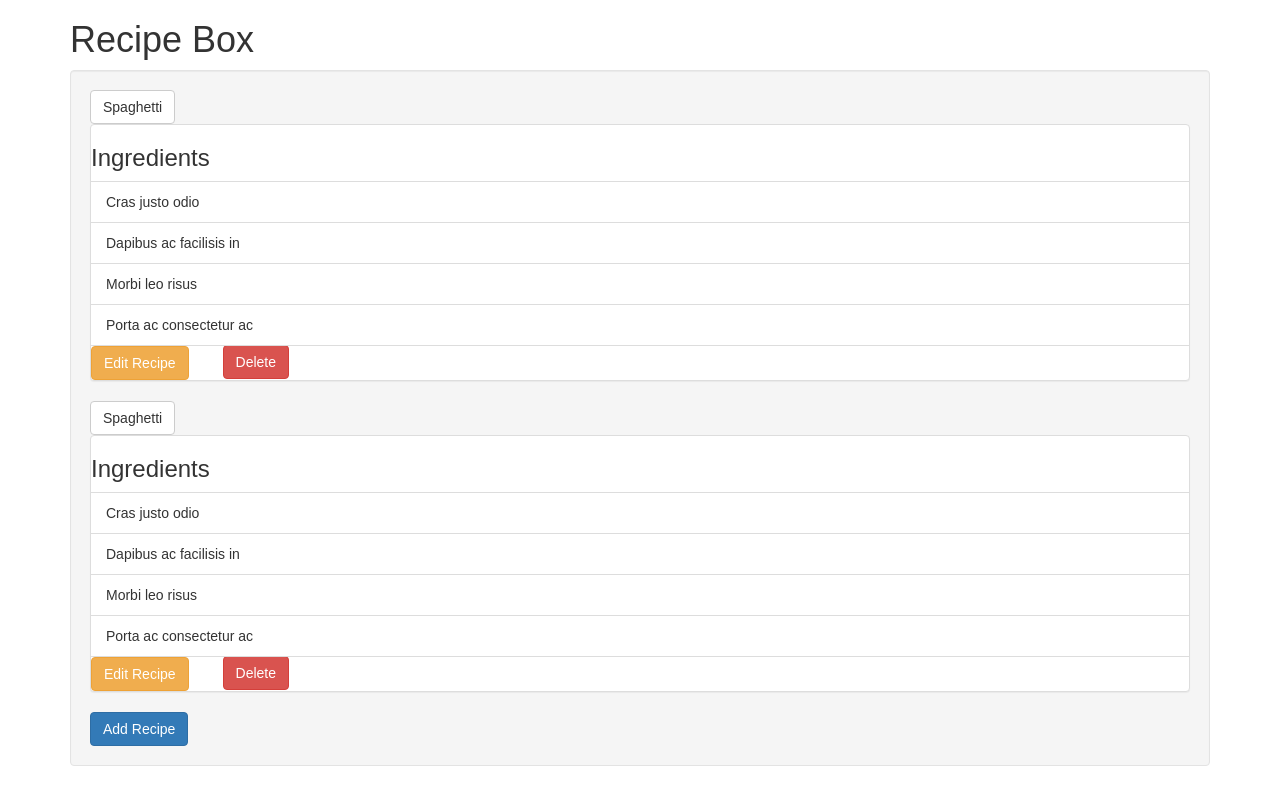
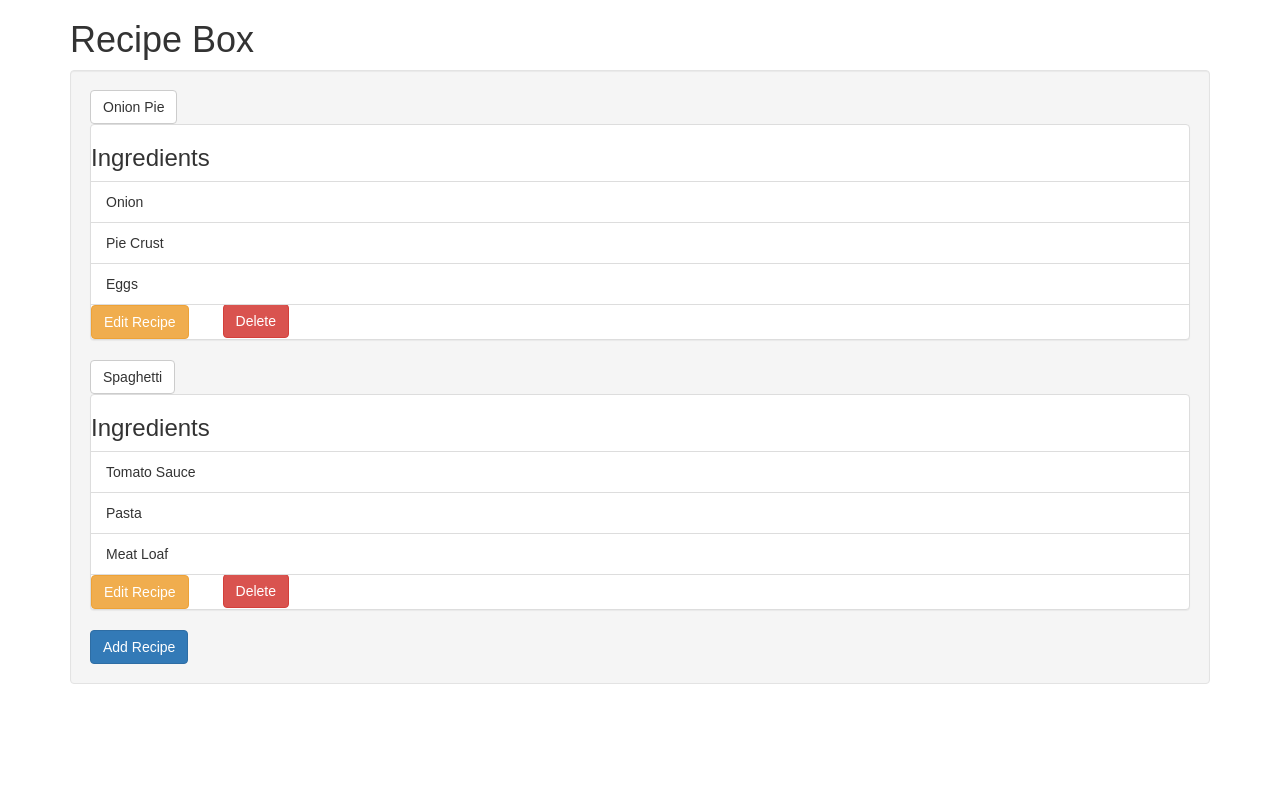
Before and after one commit to rlabuonora/recipe-box, a React (Create React App) app: page / in a window 1280 px wide. Built offline with nearby package versions, Linux system fonts and the light colour scheme.

Commit message:
Add data model

```diff
--- a/src/App.js
+++ b/src/App.js
@@ -11,7 +11,6 @@ class RecipeForm extends Component {
             showModal: false
         }
     }
-
     close() {
         this.setState({ showModal: false });
     }
@@ -65,20 +64,21 @@ class Recipe extends Component {
         };
     }
     render() {
+        var lis = []
+        this.props.ingredients.forEach(function(ingredient) {
+            lis.push(<li className="list-group-item">{ingredient}</li>);
+        });
         return(
             <div className="recipe">
-              <Button onClick={ ()=> this.setState({ open: !this.state.open })}>
-                  Spaghetti
+              <Button  onClick={ ()=> this.setState({ open: !this.state.open })}>
+                { this.props.title }
               </Button>
                 <Panel collapsible expanded={this.state.open}>
                 <h3> Ingredients </h3>
                 <ul className="list-group">
-                  <li className="list-group-item">Cras justo odio</li>
-                  <li className="list-group-item">Dapibus ac facilisis in</li>
-                  <li className="list-group-item">Morbi leo risus</li>
-                  <li className="list-group-item">Porta ac consectetur ac</li>
+                { lis }
+
                 </ul>
-
                 <RecipeForm title="Edit Recipe" />
                 <Button className="delete" bsStyle="danger">Delete </Button>
 
@@ -89,13 +89,33 @@ class Recipe extends Component {
 }
 
 class App extends Component {
+    constructor() {
+        super();
+        this.state = {
+            recipes: []
+        }
+    }
+    componentWillMount() {
+        this.setState({ recipes: [
+            { title: 'Onion Pie',
+              ingredients: [ 'Onion', 'Pie Crust', 'Eggs' ] },
+            { title: 'Spaghetti',
+              ingredients: [ 'Tomato Sauce', 'Pasta', 'Meat Loaf' ] }
+        ]});
+    }
     render() {
+        var recipes = [];
+        this.state.recipes.forEach(function(recipe) {
+            recipes.push(<Recipe title={recipe.title}
+                         ingredients={recipe.ingredients} />);
+        });
         return (
                 <div className="container">
                 <h1>Recipe Box </h1>
-                  <div className="well">
-                    <Recipe />
-                    <Recipe />
+                <div className="well">
+
+                { recipes }
+
                 <RecipeForm title="Add Recipe" />
                   </div>
                 </div>
```
